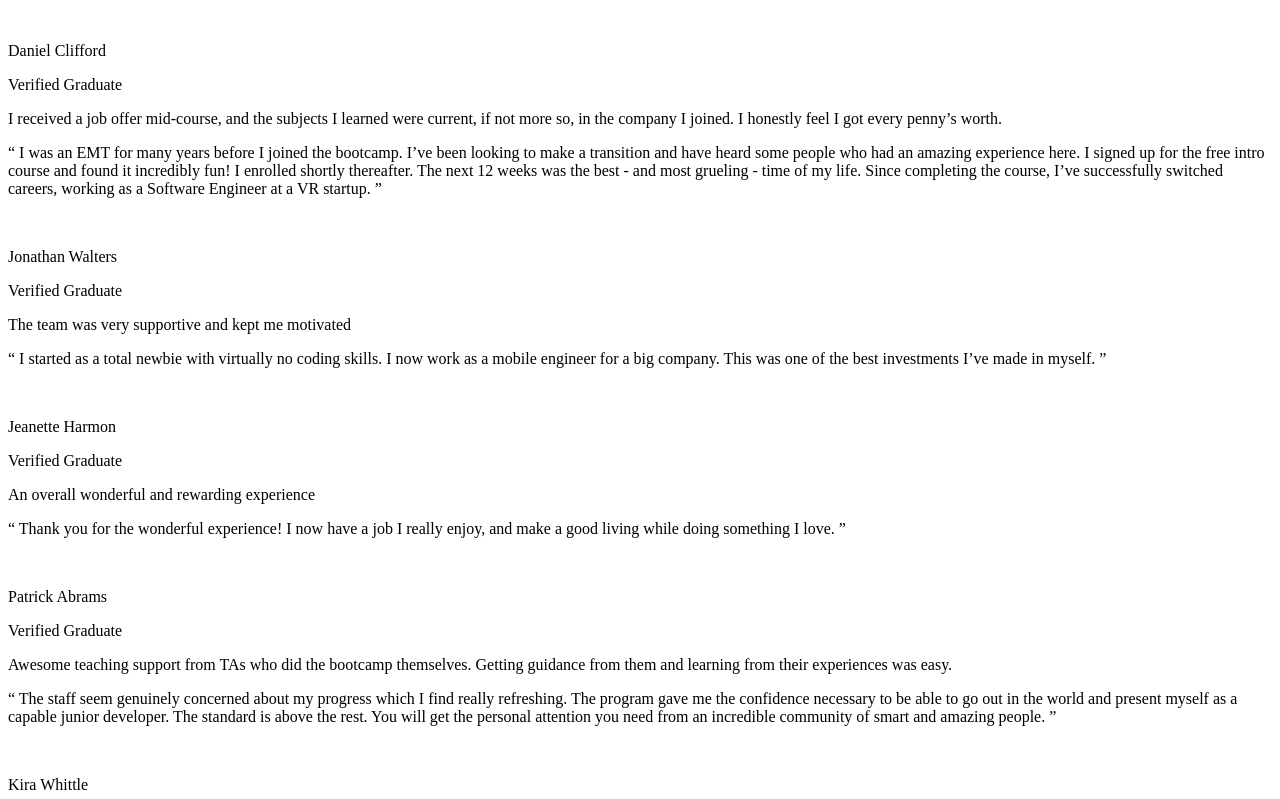
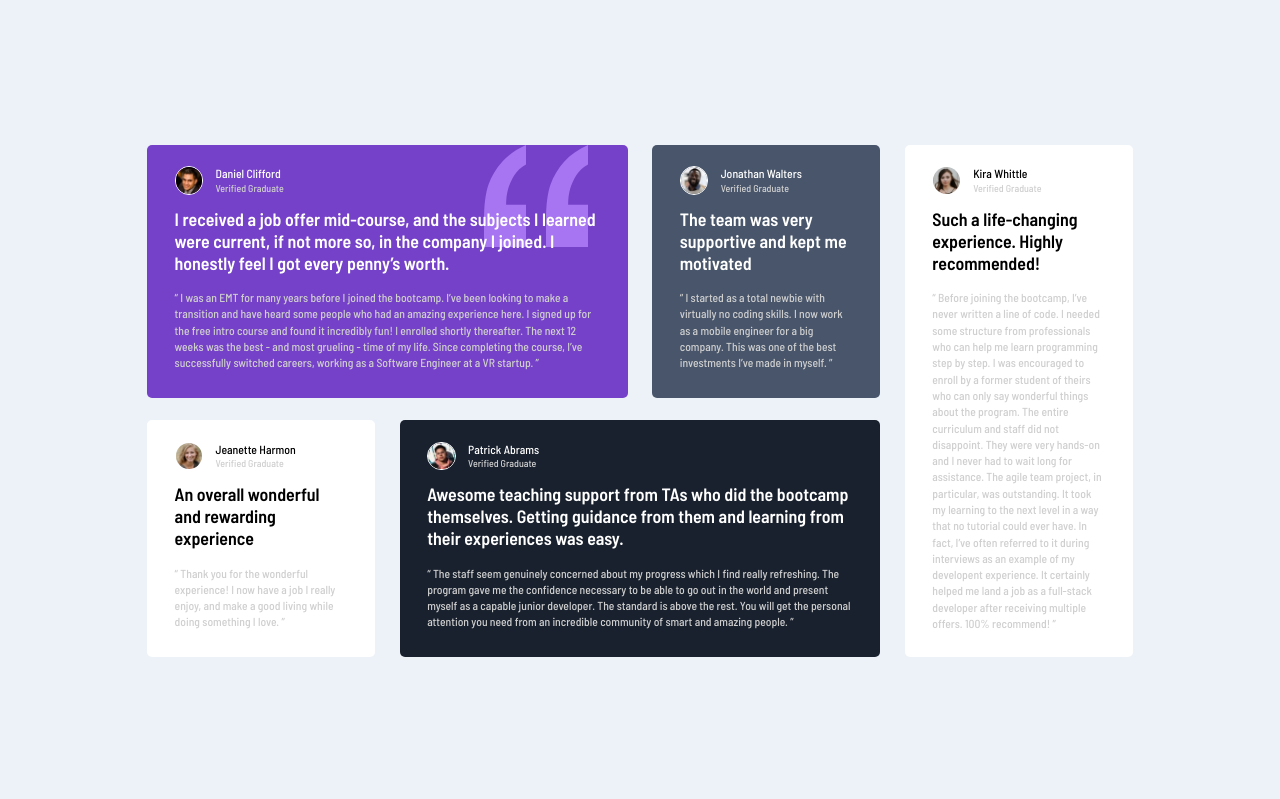
Before and after one commit to D7RSVN/testimonials-grid-section-main, a plain HTML site: page index.html in a window 1280 px wide. Shown: the top 799 px of the page. Drawn offline with Linux system fonts and the light colour scheme; the site is published under a folder, as on GitHub Pages, so addresses that start at the root find nothing.

Commit message:
Update index.html

```diff
--- a/index.html
+++ b/index.html
@@ -5,7 +5,7 @@
   <meta name="viewport" content="width=device-width, initial-scale=1.0"> <!-- displays site properly based on user's device -->
   <link rel="icon" type="image/png" sizes="32x32" href="./images/favicon-32x32.png">
   <title>Frontend Mentor | [Challenge Name Here]</title>
-  <link rel="stylesheet" href="/css/style.css">
+  <link rel="stylesheet" href="./css/style.css">
   <link rel="preconnect" href="https://fonts.googleapis.com">
   <link rel="preconnect" href="https://fonts.gstatic.com" crossorigin>
   <link href="https://fonts.googleapis.com/css2?family=Barlow+Semi+Condensed:wght@500;600&display=swap" rel="stylesheet">
@@ -14,7 +14,7 @@
   <div class="testi-container">
     <div class="testi testi-1">
       <div class="profile-container">
-        <img src="/images/image-daniel.jpg" alt="">
+        <img src="./images/image-daniel.jpg" alt="">
         <p class="name">Daniel Clifford</p>
         <p class="tag">Verified Graduate</p>
       </div>
@@ -36,7 +36,7 @@
     </div>
     <div class="testi testi-2">
       <div class="profile-container">
-        <img src="/images/image-jonathan.jpg" alt="">
+        <img src="./images/image-jonathan.jpg" alt="">
         <p class="name">Jonathan Walters</p>
         <p class="tag">Verified Graduate</p>
       </div>
@@ -54,7 +54,7 @@
     </div>
     <div class="testi testi-3">
       <div class="profile-container">
-        <img src="/images/image-jeanette.jpg" alt="">
+        <img src="./images/image-jeanette.jpg" alt="">
         <p class="name">Jeanette Harmon</p>
         <p class="tag">Verified Graduate</p>
       </div>
@@ -72,7 +72,7 @@
     </div>
     <div class="testi testi-4">
       <div class="profile-container">
-        <img src="/images/image-patrick.jpg" alt="">
+        <img src="./images/image-patrick.jpg" alt="">
         <p class="name">Patrick Abrams</p>
         <p class="tag">Verified Graduate</p>
       </div>
@@ -93,7 +93,7 @@
     </div>
     <div class="testi testi-5">
       <div class="profile-container">
-        <img src="/images/image-kira.jpg" alt="">
+        <img src="./images/image-kira.jpg" alt="">
         <p class="name">Kira Whittle</p>
         <p class="tag">Verified Graduate</p>
       </div>
```
